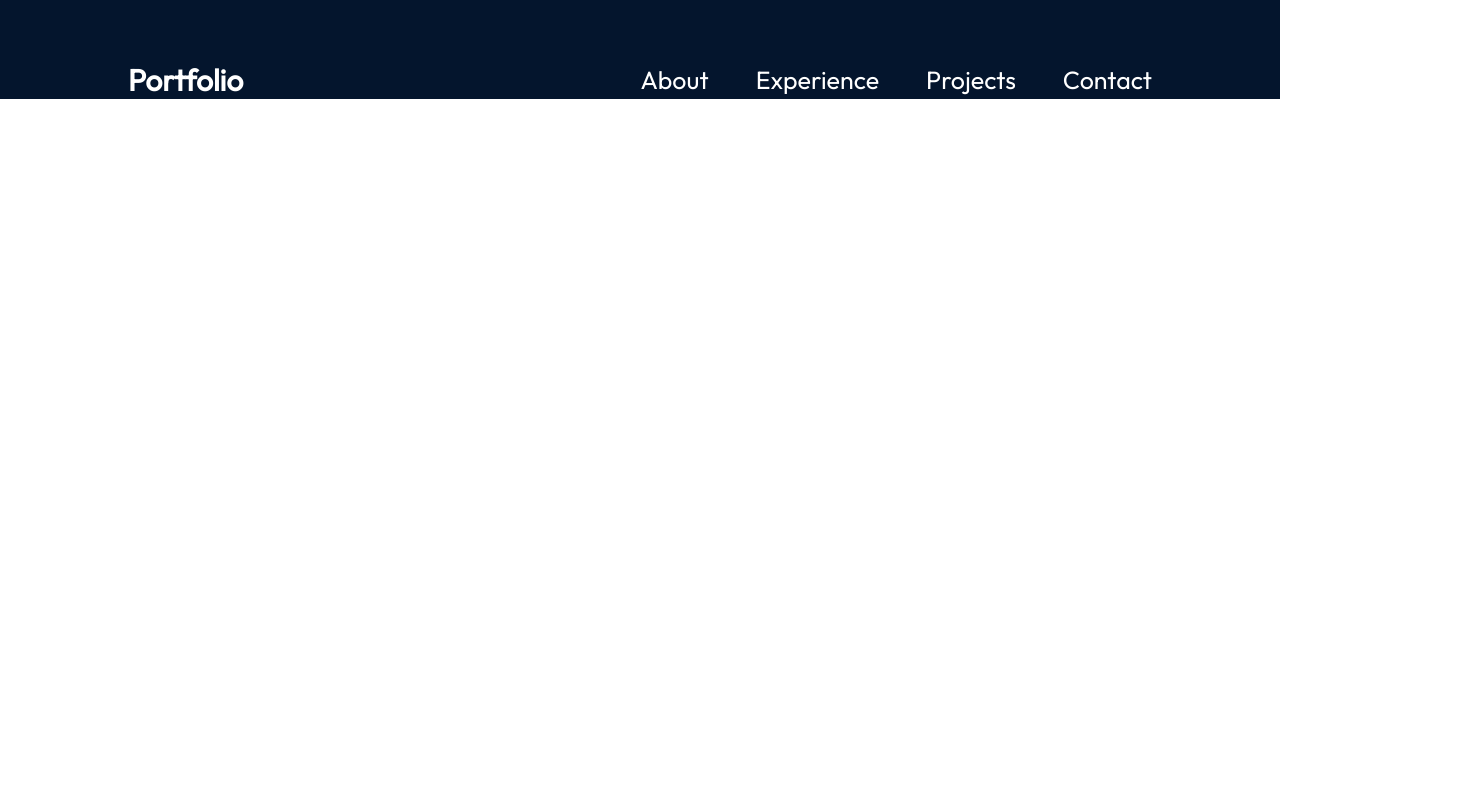
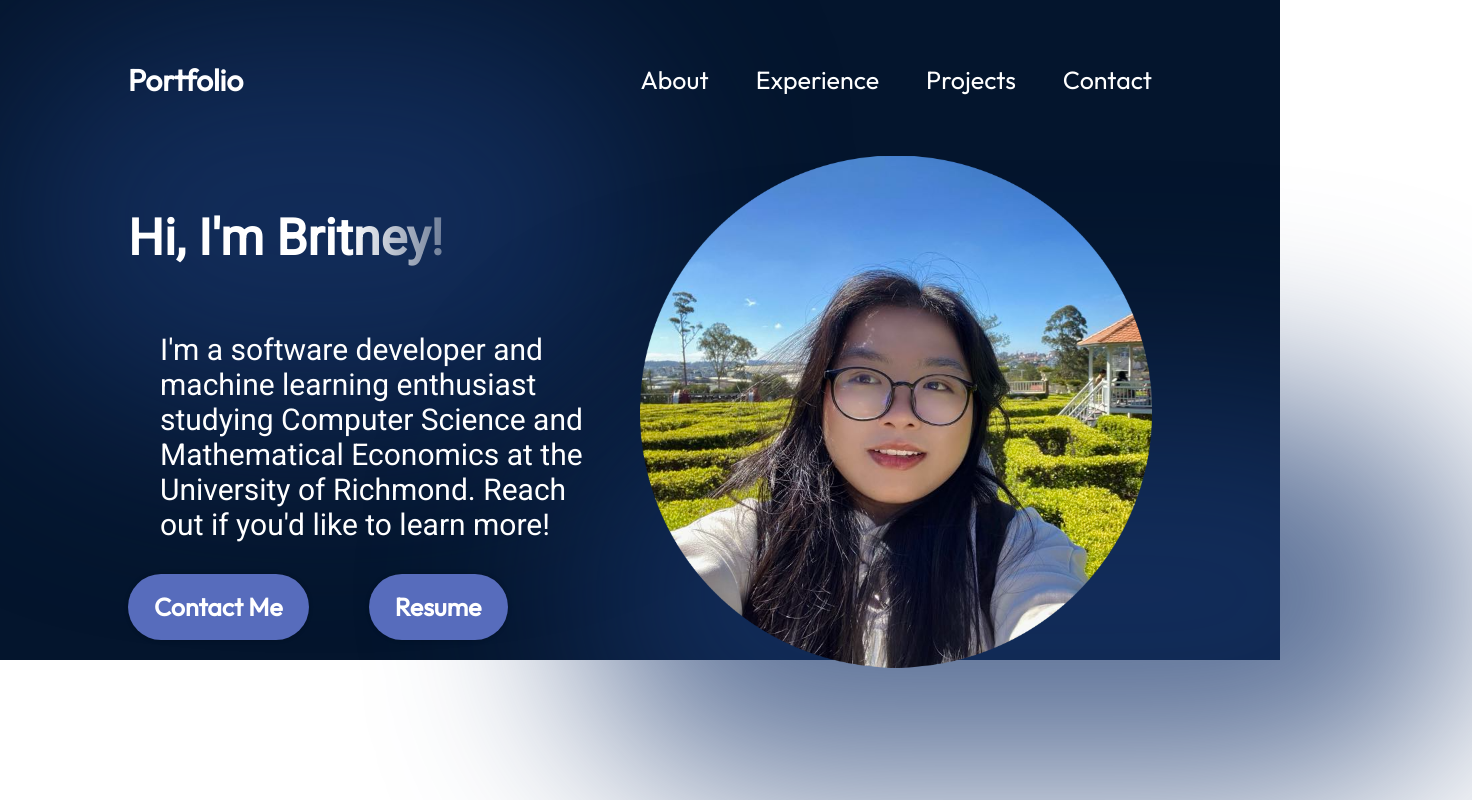
Before and after one commit to bnnguyen/Britney-first-portfolio, a React (Vite) app: page / in a window 1280 px wide. Shown: the whole page, 1472 px wide, since content can reach past the window. Built offline with nearby package versions, Linux system fonts and the light colour scheme.

Commit message:
update hero section

```diff
--- a/src/App.jsx
+++ b/src/App.jsx
@@ -1,10 +1,12 @@
 import styles from './App.module.css'
 import { Navbar } from './components/Navbar/Navbar';
+import {Hero} from './components/Hero/Hero'
 
 function App() {
   return (
   <div className={styles.App}>
     <Navbar />
+    <Hero />
   </div>
   );
 }
--- /dev/null
+++ b/src/components/Hero/Hero.jsx
@@ -0,0 +1,24 @@
+import React from 'react'
+import heroImg from "../../../assets/hero/hImg.png"
+import styles from "./Hero.module.css"
+
+export const Hero = () => {
+  return (
+    <section className={styles.container}>
+        <div className={styles.content}>
+            <h1 className={styles.title}>Hi, I'm Britney!</h1>
+            <p className={styles.description}>
+                I'm a software developer and machine learning enthusiast studying Computer Science and Mathematical Economics at the University of Richmond.
+                Reach out if you'd like to learn more!
+            </p>
+            <div className={styles.heroBtn}>
+                <a href='mailto:britney.nguyen249@gmail.com'>Contact Me</a>
+                <a href='https://drive.google.com/file/d/1pCDALE3cORw-o3jG5892BWJZj48I3iYm/view?usp=sharing'>Resume</a>
+            </div>
+        </div>
+        <img className={styles.heroImg} src={heroImg} alt="Hero image of me"/>
+        <div className={styles.topBlur}/>
+        <div className={styles.bottomBlur}/>
+    </section>
+  )
+}
--- /dev/null
+++ b/src/components/Hero/Hero.module.css
@@ -0,0 +1,120 @@
+@import "../../vars.css";
+
+.container {
+    position: relative;
+    display:flex;
+    align-items: center;
+    justify-content: space-between;
+    margin-top: 49px;
+    z-index: 1;
+    margin-left: 10%;
+    margin-right: 10%;
+}
+
+.content {
+    display: flex;
+    flex-direction: column;
+    align-items: flex-start;
+    color: var(--color-text);
+    z-index: 1;
+}
+
+.title {
+    font-size: 50px;
+    font-weight: 900;
+    margin-top: 40px;
+    margin-bottom: 33px;
+    font-family: var(--font-robot);
+    background: linear-gradient(90deg, rgba(255,255,255,1) 70%, rgba(255,255,255,0) 120%);
+    -webkit-text-fill-color: transparent;
+    -webkit-background-clip: text;
+}
+
+.description {
+    font-size: 30px;
+    font-family: var(--font-robot);
+    margin: 32px;
+}
+
+.heroBtn {
+    display: flex;
+    align-items: center;
+    justify-content: space-between;
+    gap: 60px;
+}
+
+.heroBtn a {
+    text-decoration: none;
+    background-color: var(--color-primary);
+    color: var(--color-text);
+    border-radius: 100px;
+    font-size: 25px;
+    font-weight: 600;
+    padding: 17px 26px;
+    box-shadow: 0 0 4px 0 rgba(0,0,0,0.25);
+}
+
+.heroBtn a:hover {
+    background-color: var(--color-text);
+    color: var(--color-primary
+    );
+}
+
+.heroImg {
+    width: 50%;
+    z-index: 1;
+
+    animation-name: floating;
+    animation-duration: 3s;
+    animation-iteration-count: infinite;
+    animation-timing-function: ease-in-out;
+}
+
+@keyframes floating {
+    0% {
+        transform: translate(0,0px);
+    }
+    50% {
+        transform: translate(0,30px);
+    }
+    100% {
+        transform: translate(0,-0px);
+    }
+}
+
+.topBlur {
+    position: absolute;
+    width: 50vw;
+    height: 50vh;
+    min-width: 350px;
+    min-height: 350px;
+    top:-128px;
+    left: -10vw;
+    border-radius: 764px;
+    background: rgba(25,55,109,0.7);
+    filter: blur(100px);
+    z-index:0;
+}
+
+.bottomBlur {
+    position: absolute;
+    width: 70vw;
+    height: 50vh;
+    min-width: 250px;
+    min-height: 350px;
+    top:246px;
+    right: -25vw;
+    border-radius: 764px;
+    background: rgba(25,55,109,0.7);
+    filter: blur(100px);
+    z-index:0;
+}
+
+@media screen and (max-width: 830px) {
+    .container {
+        flex-direction: column-reverse;
+    }
+    .content {
+        align-items: center;
+    }
+}
```
Also changed, not shown: assets/hero/hImg.png (added), assets/hero/heroImage.png (deleted).
